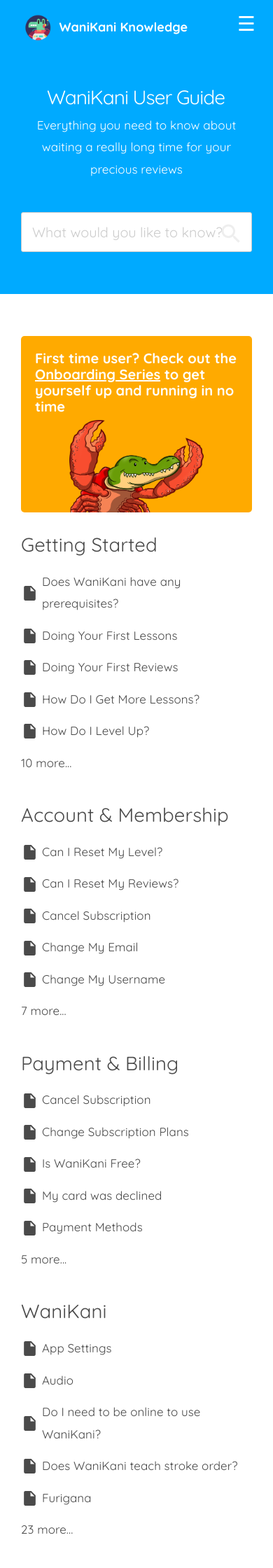
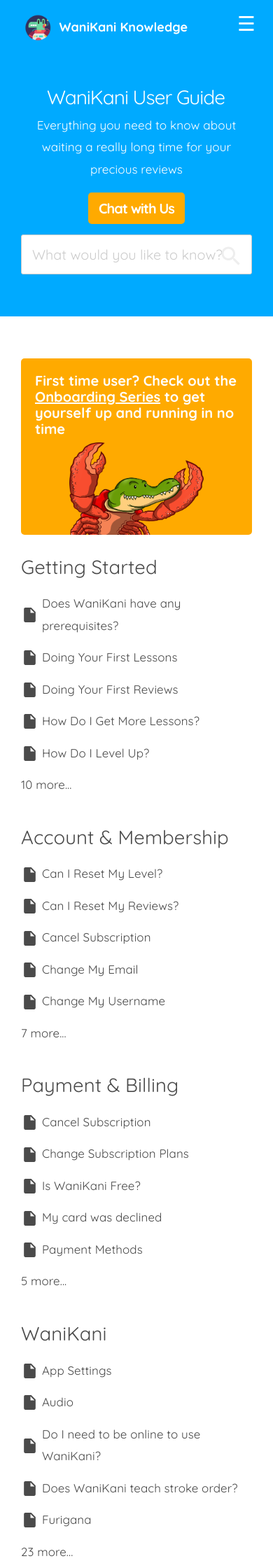
Before and after one commit to CloudCannon/base-jekyll-template, a Jekyll site: the page built from index.html, in a window 390 px wide. Shown: the top 2240 px of the page at 70% size. Built offline with Jekyll 4.4.1, drawn with Linux system fonts in a browser that asks for light colours; nearby versions of some CDN libraries.

Commit message:
feat(mobile): add an orange button on mobile

```diff
--- a/_layouts/default.html
+++ b/_layouts/default.html
@@ -36,6 +36,7 @@
 				<section class="hero_search">
 					<h1>WaniKani User Guide</h1>
 					<p>Everything you need to know about waiting a really long time for your precious reviews</p>
+					<a href="#" onclick="FrontChat('show')" class="chat-with-us-hero">Chat with Us</a>
 					{% include search.html %}
 				</section>
 			</div>
--- a/_sass/header.scss
+++ b/_sass/header.scss
@@ -5,6 +5,25 @@
 
 	.show_hero_search .hero_search {
 		display: block;
+	}
+
+	.chat-with-us-hero {
+		display: none;
+	}
+}
+
+.chat-with-us-hero {
+	background-color: $wanikani-orange;
+	border-radius: 5px;
+	color: #ffffff;
+	font-size: 2rem;
+	font-weight: bold;
+	letter-spacing: -1px;
+	line-height: 23px;
+	padding: 1rem 1.5rem;
+	text-decoration: none;
+	&:hover {
+		color: #ffffff;
 	}
 }
 
```
